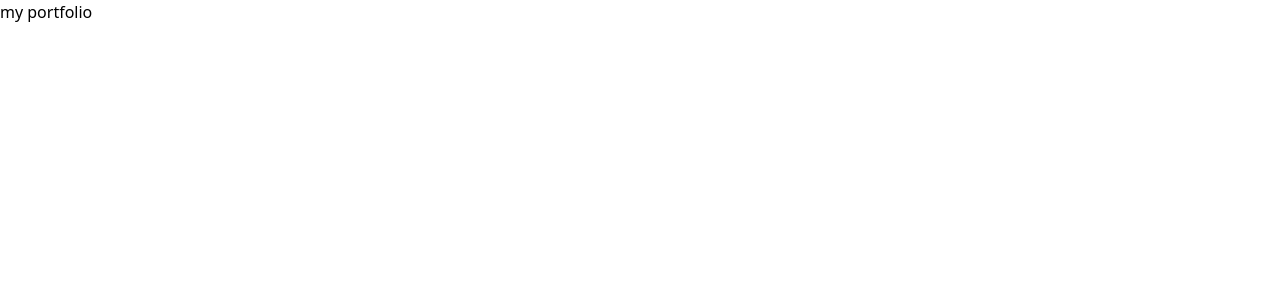
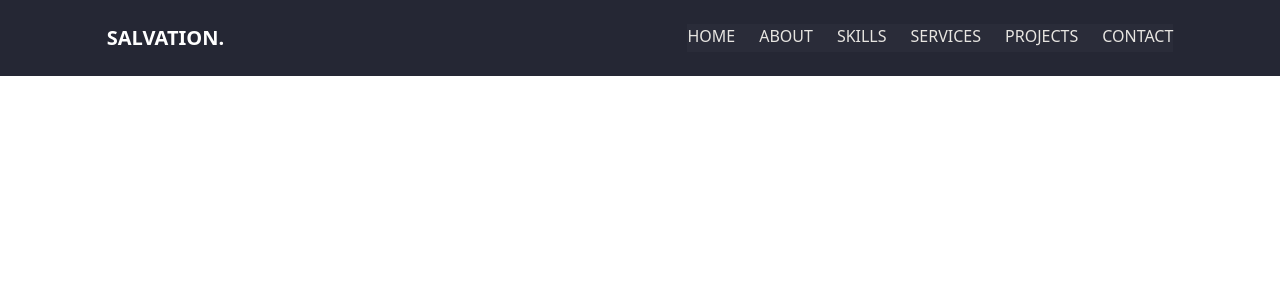
Before and after one commit to salv20/Portfolio, a React (Vite) app: page / in a window 1280 px wide. Shown: the top 300 px of the page. Built offline with nearby package versions, Linux system fonts and the light colour scheme.

Commit message:
header ui

```diff
--- a/package.json
+++ b/package.json
@@ -11,7 +11,8 @@
   },
   "dependencies": {
     "react": "^18.2.0",
-    "react-dom": "^18.2.0"
+    "react-dom": "^18.2.0",
+    "react-icons": "^4.12.0"
   },
   "devDependencies": {
     "@types/react": "^18.2.43",
--- a/src/App.jsx
+++ b/src/App.jsx
@@ -1,11 +1,15 @@
+import Header from "./components/Header"
+// import Home from "./components/Mainbody/Home"
 
 
 function App() {
 
   return (
     <>
-      <h1 >my portfolio</h1>
-
+      <div className=" bg-headerBg space-y-6">
+        <Header />
+        {/* <Home /> */}
+      </div>
     </>
   )
 }
--- a/src/components/Header.jsx
+++ b/src/components/Header.jsx
@@ -0,0 +1,41 @@
+import { useState } from "react"
+const Header = () => {
+    const [openNav, setopenNav] = useState(false)
+
+    return (
+        <header className="bg-headerLightBg md:bg-headerDarkBg ">
+            <nav className="space-y-6 text-white md:text-navText text-sm md:text-base w-5/6 mx-auto py-6 md:space-y-0 md:flex justify-between">
+                <div className="flex md:block justify-between text-gray-400">
+                    <h1 className="text-lg md:text-xl uppercase font-bold text-white ">salvation.</h1>
+                    <button
+                        className="md:hidden text-base"
+                        onClick={() => setopenNav(!openNav)}>
+                        menu</button>
+                </div>
+
+                <ul className={`${!openNav ? 'hidden' : 'block'} bg-headerLightBg space-y-4 md:space-y-0 md:flex md:space-x-6`}>
+                    <li>
+                        <button>home</button>
+                    </li>
+                    <li>
+                        <button>about</button>
+                    </li>
+                    <li>
+                        <button>skills</button>
+                    </li>
+                    <li>
+                        <button>services</button>
+                    </li>
+                    <li>
+                        <button>projects</button>
+                    </li>
+                    <li>
+                        <button>contact</button>
+                    </li>
+                </ul>
+            </nav>
+        </header>
+    )
+}
+
+export default Header
--- a/src/components/Mainbody/Home.jsx
+++ b/src/components/Mainbody/Home.jsx
@@ -0,0 +1,37 @@
+import { FaGithub, FaLinkedin, FaMapMarkerAlt, FaPhoneAlt, FaRegEnvelope, FaTwitter } from 'react-icons/fa'
+
+const Home = () => {
+    return (
+        <section className=' md:flex justify-around pb-4'>
+            <article className="">
+                <img src="/me.png" alt="" className=" w-64" />
+            </article>
+
+            <article className="grid gap-y-4 ">
+                <div className="">
+                    <h2> Hello everyone i am <span className=" uppercase font-semibold">salvation amoke, </span> a</h2>
+                    <h3 className=' capitalize font-semibold'> fronted web developer</h3>
+                </div>
+                <p> <FaPhoneAlt className=' inline-block' /> (+234)9030866613</p>
+                <p> <FaRegEnvelope className=' inline-block' /> salvationamoke@gmail.com</p>
+                <p> <FaMapMarkerAlt className=' inline-block' /> Port harcout, rivers state</p>
+                <div className=' flex space-x-6'>
+
+                    <button>
+                        <a href="https://twitter.com/Salvati75317889"><FaTwitter /></a>
+                    </button>
+
+                    <button>
+                        <a href="https://www.linkedin.com/in/amoke-salvation-6b89a7248/"><FaLinkedin /></a>
+                    </button>
+
+                    <button>
+                        <a href="https://github.com/salv20"><FaGithub /></a>
+                    </button>
+                </div>
+            </article>
+        </section>
+    )
+}
+
+export default Home
--- a/src/index.css
+++ b/src/index.css
@@ -1,3 +1,12 @@
 @tailwind base;
 @tailwind components;
 @tailwind utilities;
+
+nav button {
+    font-weight: 500;
+    text-transform: uppercase;
+}
+
+nav ul button:hover {
+    border-bottom: 3px solid #b1b493;
+}
--- a/tailwind.config.js
+++ b/tailwind.config.js
@@ -2,7 +2,16 @@
 export default {
   content: ["./index.html", "./src/**/*.{js,ts,jsx,tsx}"],
   theme: {
-    extend: {},
+    extend: {
+      colors: {
+        headerDarkBg: "#252734",
+        headerLightBg: "#2a2c39",
+        navText: "#e7e5e1",
+      },
+      backgroundImage: {
+        homePage: "linear-gradient(90deg, #b8bdbd, #dbdadd, #c2c6c7,  #f2f2f2)",
+      },
+    },
   },
   plugins: [],
 };
```
Also changed, not shown: public/me.png (added), 1 other file (tests, documents, lock files or other folders).
